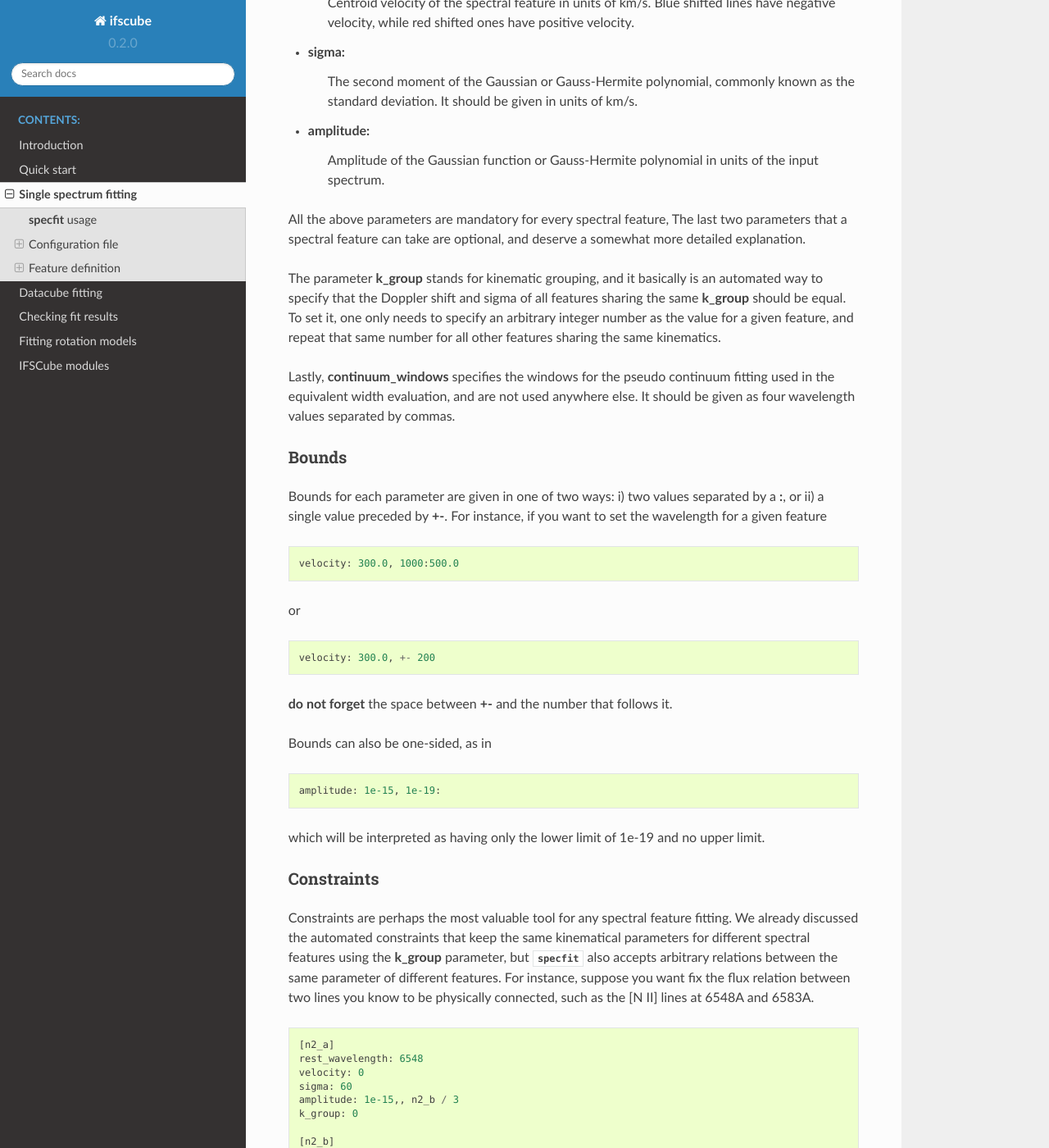
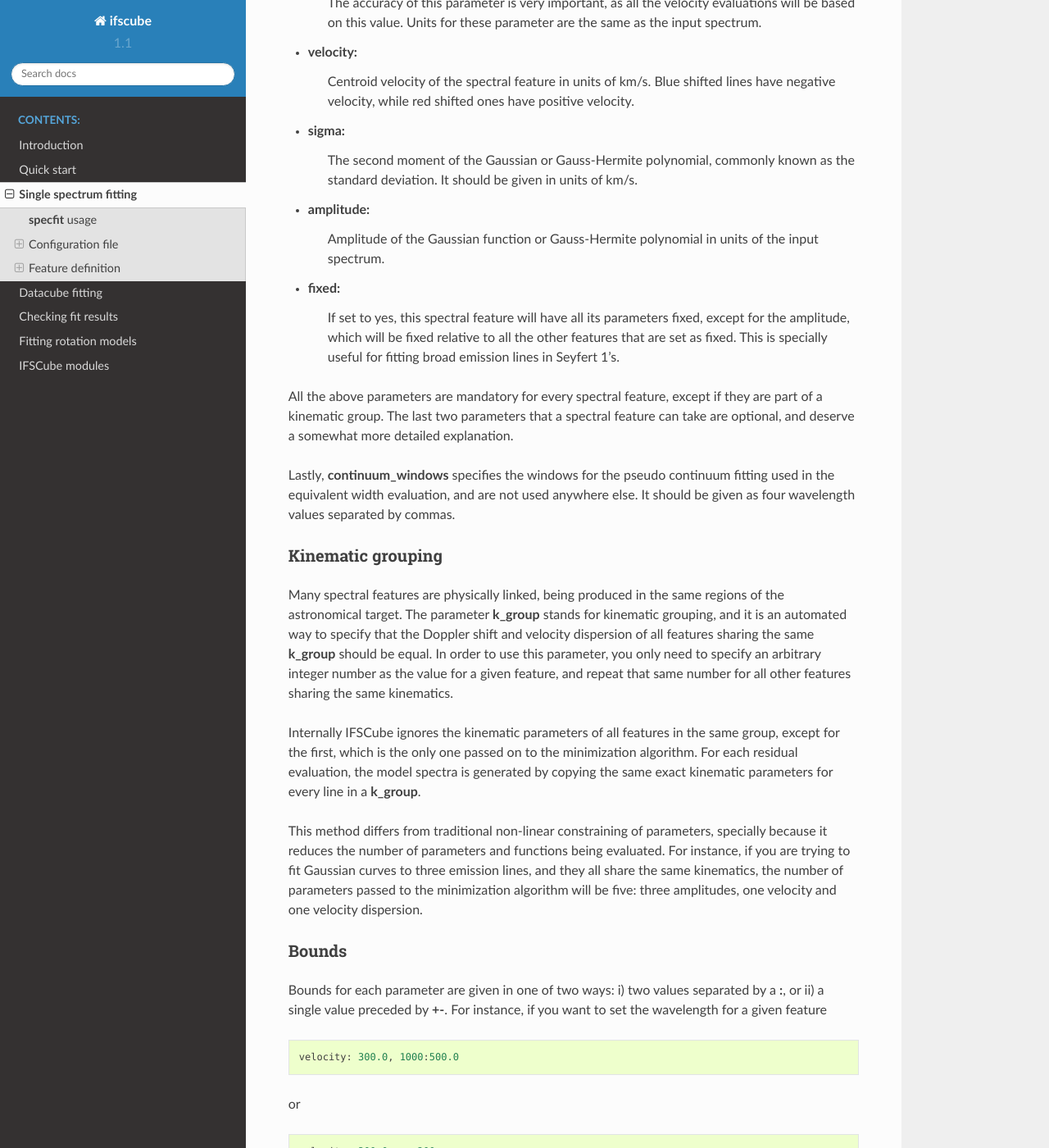
Before and after one commit to danielrd6/ifscube, a Sphinx documentation site: the page built from docs/oned_fit.rst, in a window 1280 px wide and 1400 px high, scrolled down 5031 px. Shown: the whole window at 82% size. Built offline with Sphinx 7.4.7 and the Read the Docs theme 2.0.0, drawn with Linux system fonts in a browser that asks for light colours; some of the changed text lies outside the part shown.

```diff
--- a/azure-pipelines.yml
+++ b/azure-pipelines.yml
@@ -23,7 +23,6 @@ steps:
 
 - bash: |
     source activate myenv
-    pip install vorbin
     pip install -e .
   displayName: Install ifscube
 
--- a/docs/conf.py
+++ b/docs/conf.py
@@ -54,7 +54,7 @@ master_doc = 'index'
 
 # General information about the project.
 project = 'ifscube'
-copyright = '2018, Daniel Ruschel Dutra'
+copyright = '2020, Daniel Ruschel Dutra'
 author = 'Daniel Ruschel Dutra'
 
 # The version info for the project you're documenting, acts as replacement for
@@ -62,9 +62,9 @@ author = 'Daniel Ruschel Dutra'
 # built documents.
 #
 # The short X.Y version.
-version = '0.2.0'
+version = '1.1'
 # The full version, including alpha/beta/rc tags.
-release = '0.2.0'
+release = '1.1'
 
 # The language for content autogenerated by Sphinx. Refer to documentation
 # for a list of supported languages.
--- a/docs/oned_fit.rst
+++ b/docs/oned_fit.rst
@@ -79,6 +79,9 @@ process.
     *does not* mean that you can leave the line definition sections empty. A lot
     of other routines within the algorithm are based on the initial parameters you
     give for each spectral feature.
+* method: any in scipy.optimize.minimize, 'differential_evolution'
+    Method of minimization. If you are really unsure about the parameters for your fit, I recommend using
+    differential_evolution, since it is immune to local minima.
 * optimize_fit: 'yes', 'no'
     Only fits pixels that are close to the spectral features set in the
     configuration file. For instance, if you want to fit a spectrum that goes from
@@ -234,21 +237,42 @@ We will now discuss each these in more detail:
     Amplitude of the Gaussian function or Gauss-Hermite polynomial in units
     of the input spectrum.
 
-All the above parameters are mandatory for every spectral feature,
+* fixed:
+    If set to yes, this spectral feature will have all its parameters fixed, except for the amplitude, which will be
+    fixed relative to all the other features that are set as fixed. This is specially useful for fitting broad emission
+    lines in Seyfert 1's.
+
+All the above parameters are mandatory for every spectral feature, except if
+they are part of a kinematic group.
 The last two parameters that a spectral feature can take are optional,
 and deserve a somewhat more detailed explanation.
-
-The parameter **k_group** stands for kinematic grouping, and it
-basically is an automated way to specify that the Doppler shift and
-sigma of all features sharing the same **k_group** should be equal. To
-set it, one only needs to specify an arbitrary integer number as the
-value for a given feature, and repeat that same number for all other
-features sharing the same kinematics.
 
 Lastly, **continuum_windows** specifies the windows for the pseudo
 continuum fitting used in the equivalent width evaluation, and are not
 used anywhere else. It should be given as four wavelength values
 separated by commas.
+
+
+Kinematic grouping
+------------------
+
+Many spectral features are physically linked, being produced in the same regions of the astronomical target.
+The parameter **k_group** stands for kinematic grouping, and it is an automated way to specify that
+the Doppler shift and velocity dispersion of all features sharing the same **k_group** should be equal.
+In order to use this parameter, you only need to specify an arbitrary integer number as the
+value for a given feature, and repeat that same number for all other features sharing the same kinematics.
+
+Internally IFSCube ignores the kinematic parameters of all features in the same group, except for the first, which is
+the only one passed on to the minimization algorithm.
+For each residual evaluation, the model spectra is generated by copying the same exact kinematic parameters for every
+line in a **k_group**.
+
+This method differs from traditional non-linear constraining of parameters, specially because it reduces the number of
+parameters and functions being evaluated.
+For instance, if you are trying to fit Gaussian curves to three emission lines, and they all share the same kinematics,
+the number of parameters passed to the minimization algorithm will be five: three amplitudes, one velocity and one
+velocity dispersion.
+
 
 Bounds
 ------
--- a/readthedocs.yml
+++ b/readthedocs.yml
@@ -4,5 +4,5 @@ build:
   image: latest
 
 python:
-  version: 3.6
+  version: 3.7
   setup_py_install: false
--- a/requirements.txt
+++ b/requirements.txt
@@ -1,7 +1,6 @@
 numpy>1.18.4
 scipy>1.4.1
-matplotlib>3.2.1
+matplotlib>3
 astropy>=4
-tqdm>4.46.0
-vorbin
+tqdm>=4
 pytest>5.4.2
```
Also changed, not shown: bitbucket-pipelines.yml (deleted, +0 -19 lines), docs/ifscube.rst (+0 -8 lines), docs/intro.rst (+6 -9 lines), setup.py (+7 -9 lines), 2 other files.
